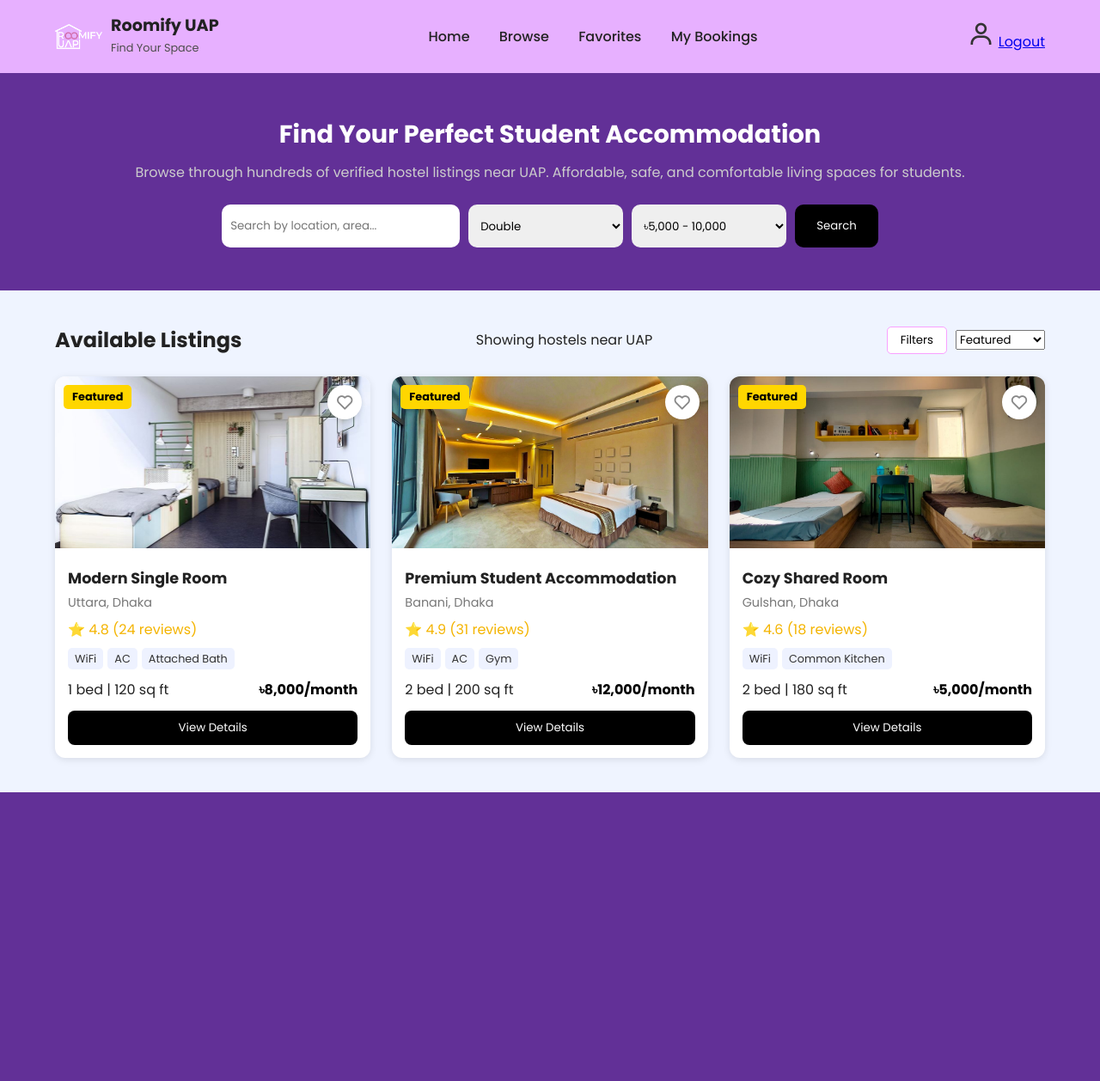
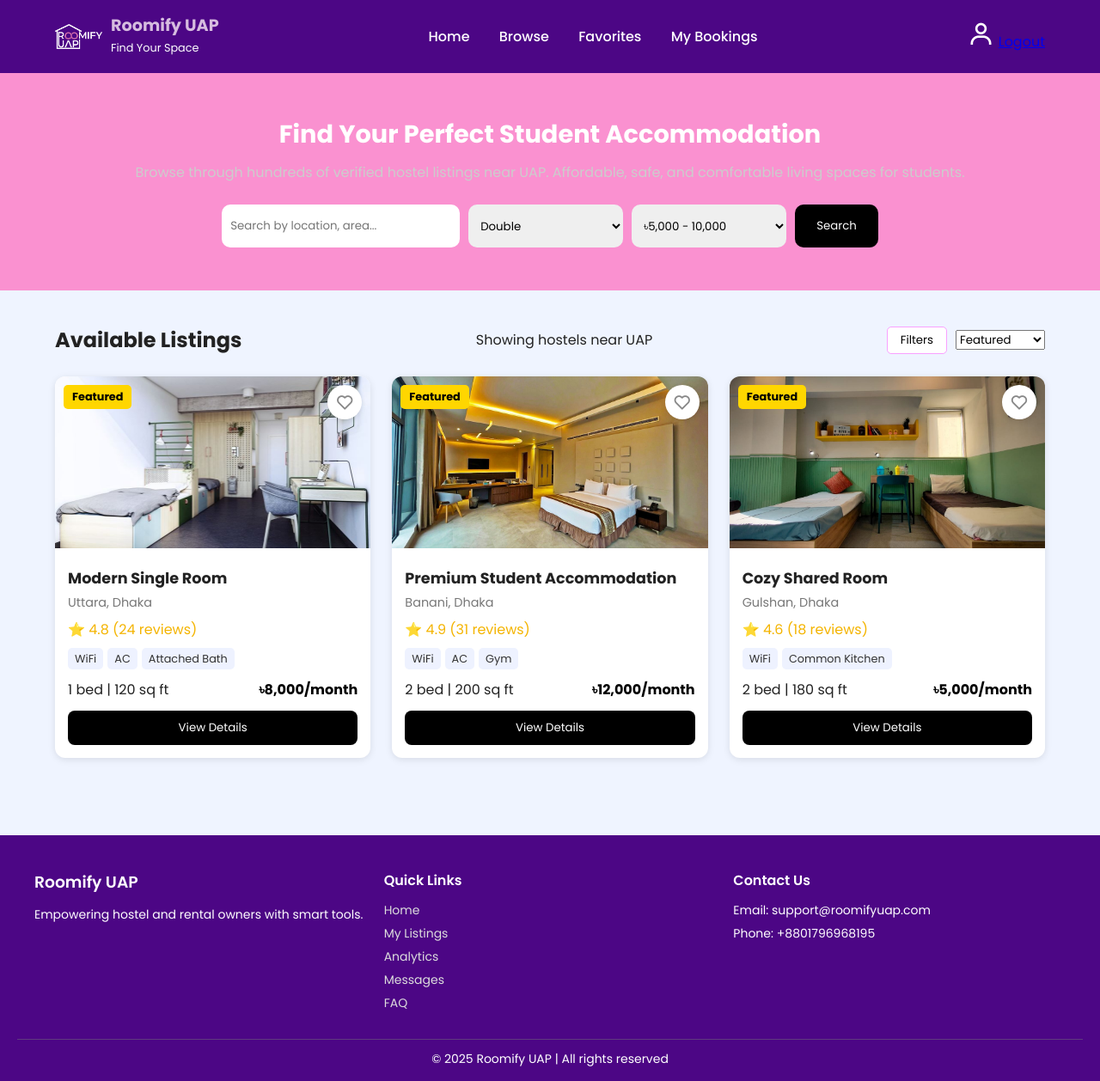
Before and after one commit to UnKnowN-ftw/RoomifyUAP, a Django app: template roomify_uap_app/templates/renter_dashboard.html in a window 1280 px wide. Shown: the whole page at 86% size. Before the commit the page ends 922 px from the top, so only its background shows below. Run offline with Django 5.2, Linux system fonts and the light colour scheme; the template is opened without the code that fills it, so the values that code supplies are empty.

Commit message:
changes in frontend

```diff
--- a/roomify_uap_app/static/css/renter_dashboard_styles.css
+++ b/roomify_uap_app/static/css/renter_dashboard_styles.css
@@ -18,7 +18,7 @@ body {
   display: flex;
   justify-content: space-between;
   align-items: center;
-  background-color: #d941ff62;
+  background-color: #4c0685;
   padding: 15px 5%;
   box-shadow: 0 2px 4px rgba(0, 0, 0, 0.2);
 }
@@ -40,16 +40,17 @@ body {
 .logo h2 {
   font-size: 1.2rem;
   margin-bottom: 3px;
+  color: rgb(214, 188, 223);
 }
 
 .logo p {
   font-size: 0.8rem;
-  color: #4c4c4c;
+  color: white;
 }
 
 .nav-links a {
   margin: 0 15px;
-  color: #222;
+  color: white;
   text-decoration: none;
   font-weight: 500;
 }
@@ -64,7 +65,7 @@ body {
 
 .profile-icon i {
   font-size: 32px;
-  color: #333;
+  color: white;
   cursor: pointer;
   transition: color 0.2s ease;
 }
@@ -75,7 +76,7 @@ body {
 
 /* ===== Hero Section ===== */
 .hero {
-  background-color: #623097;
+  background-color: #fa91d0;
   color: white;
   text-align: center;
   padding: 50px 20px;
@@ -289,3 +290,67 @@ body {
     grid-template-columns: 1fr;
   }
 }
+
+
+/* ==== Footer Styling ==== */
+
+.footer {
+  background: #4c0685;
+  color: white;
+  padding: 40px 20px 15px;
+  margin-top: 50px;
+  font-family: 'Segoe UI', sans-serif;
+}
+
+.footer-content {
+  display: flex;
+  justify-content: space-between;
+  flex-wrap: wrap;
+  max-width: 1200px;
+  margin: auto;
+  gap: 20px;
+}
+
+.footer-section {
+  flex: 1;
+  min-width: 220px;
+}
+
+.footer-section h3,
+.footer-section h4 {
+  margin-bottom: 12px;
+  font-weight: 600;
+}
+
+.footer-section p {
+  font-size: 14px;
+  line-height: 1.6;
+}
+
+.footer-section ul {
+  list-style: none;
+  padding: 0;
+}
+
+.footer-section ul li {
+  margin: 6px 0;
+  font-size: 14px;
+}
+
+.footer-section ul li a {
+  color: #ddd;
+  text-decoration: none;
+  transition: 0.3s;
+}
+
+.footer-section ul li a:hover {
+  color: #f4a9ff;
+}
+
+.footer-bottom {
+  text-align: center;
+  margin-top: 25px;
+  padding-top: 12px;
+  font-size: 14px;
+  border-top: 1px solid #5e3b7e;
+}
--- a/roomify_uap_app/templates/renter_dashboard.html
+++ b/roomify_uap_app/templates/renter_dashboard.html
@@ -140,5 +140,36 @@
         </div>
       </div>
     </section>
+        <footer class="footer">
+  <div class="footer-content">
+    <div class="footer-section">
+      <h3>Roomify UAP</h3>
+      <p>Empowering hostel and rental owners with smart tools.</p>
+    </div>
+
+    <div class="footer-section">
+      <h4>Quick Links</h4>
+      <ul>
+        <li><a href="#">Home</a></li>
+        <li><a href="#">My Listings</a></li>
+        <li><a href="#">Analytics</a></li>
+        <li><a href="#">Messages</a></li>
+        <li><a href="#">FAQ</a></li>
+      </ul>
+    </div>
+
+    <div class="footer-section">
+      <h4>Contact Us</h4>
+      <ul>
+        <li>Email: support@roomifyuap.com</li>
+        <li>Phone: +8801796968195</li>
+      </ul>
+    </div>
+  </div>
+
+  <div class="footer-bottom">
+    © 2025 Roomify UAP | All rights reserved
+  </div>
+</footer>
   </body>
 </html>
```
Also changed, not shown: roomify_uap_app/static/css/homepage_styles.css (+12 -5 lines), roomify_uap_app/static/css/owner_dashboard_styles.css (+72 -7 lines), roomify_uap_app/templates/owner_dashboard.html (+32 -0 lines), db.sqlite3, roomify_uap_app/static/css/profilepage_styles.css (added), roomify_uap_app/templates/profilepage.html (added).
